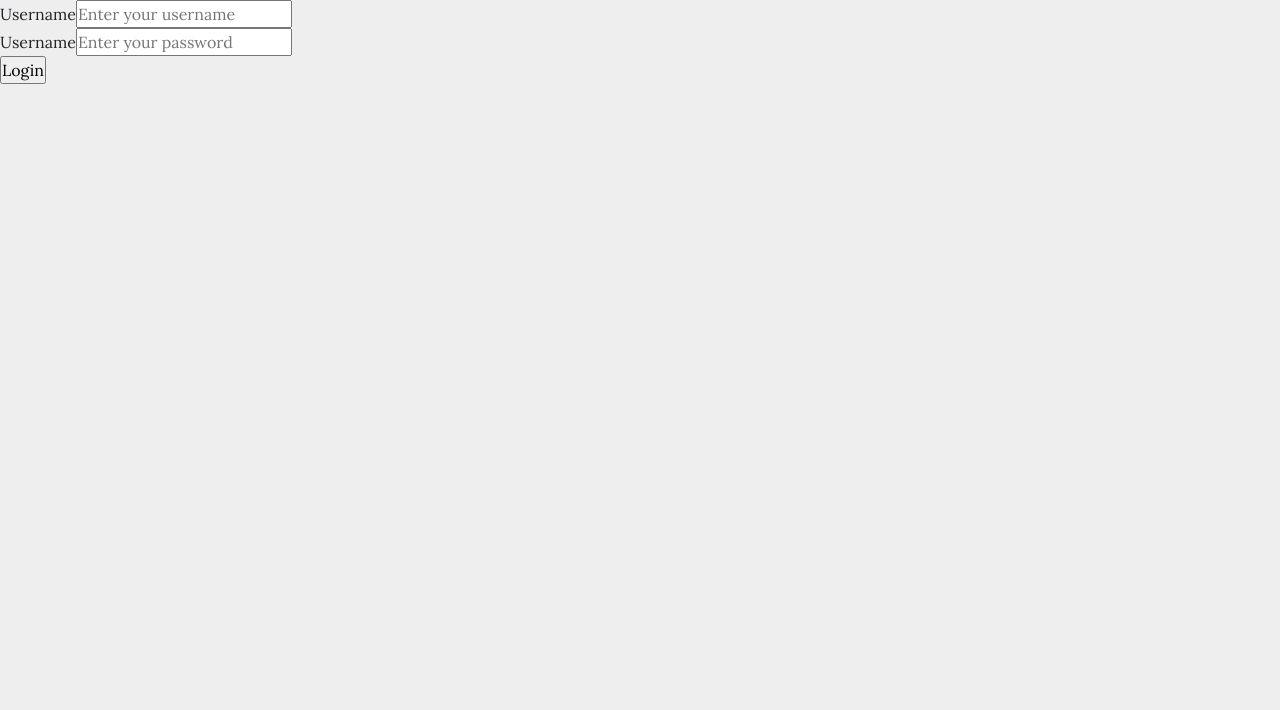
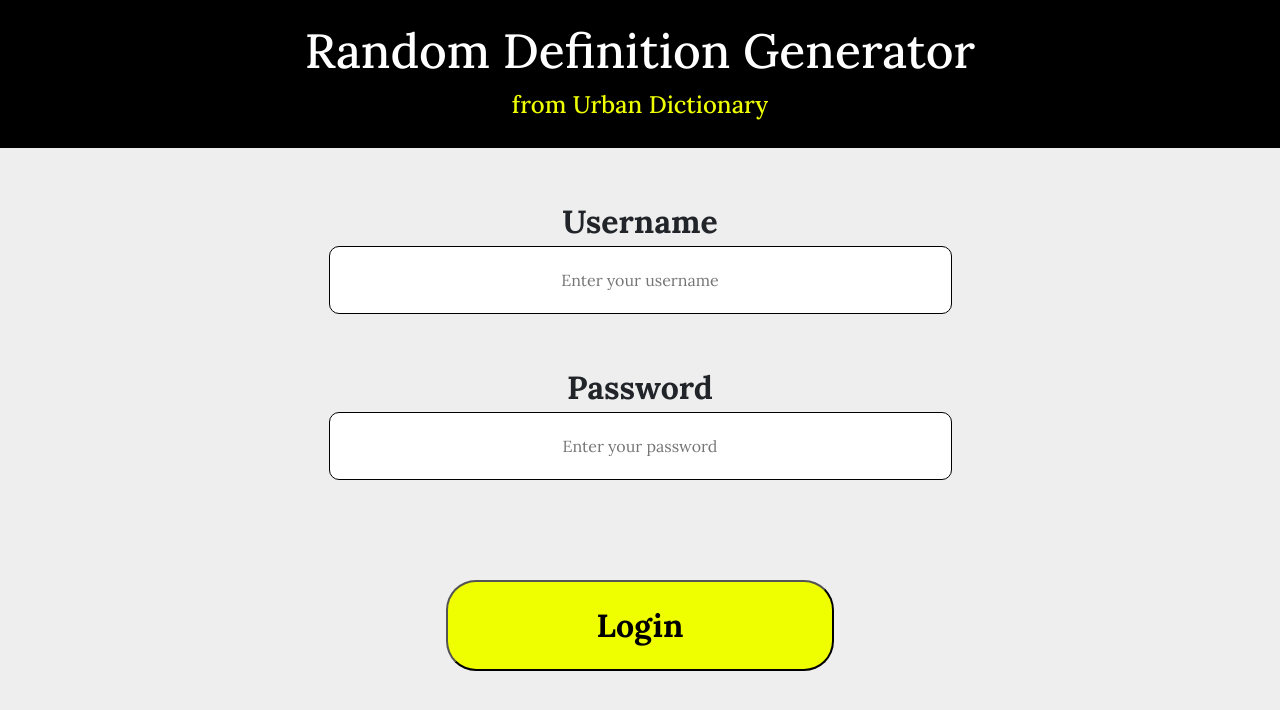
Before and after one commit to BK-sensei/-Test-UrbanDictionary-React, a React (Create React App) app: page / in a window 1280 px wide. Shown: the top 710 px of the page. Built offline with nearby package versions, Linux system fonts and the light colour scheme.

Commit message:
Home page Done

```diff
--- a/src/pages/Home.js
+++ b/src/pages/Home.js
@@ -2,6 +2,55 @@
 import { useNavigate } from "react-router-dom";
 import { useFormik } from "formik"
 import * as Yup from 'yup'
+import styled from 'styled-components'
+import Header from '../components/Header';
+
+const SubmitButton = styled.input`
+    margin-top:100px;
+    width: 388px;
+    height: 91px;
+    font-family: Lora;
+    font-style: normal;
+    font-weight: bold;
+    font-size: 32px;
+    line-height: 41px;
+    text-align: center;
+
+    background: #EFFF00;
+    border-radius: 30px;
+`
+
+const Form = styled.form`
+text-align:center;
+margin-top:50px;
+`
+
+const Center = styled.div`
+margin-top:50px;
+margin-bot:50px;
+`
+
+
+const TextBox = styled.input`
+width: 623px;
+height: 68px;
+text-align:center;
+background: #FFFFFF;
+border: 1px solid #000000;
+box-sizing: border-box;
+border-radius: 10px;
+`
+
+const Label = styled.label`
+
+font-family: Lora;
+font-style: normal;
+font-weight: bold;
+font-size: 32px;
+text-align:center;
+`
+
+
 
 const Home = () => {
     let navigate = useNavigate();
@@ -27,10 +76,14 @@
 
     return (
         <div>
-            <form onClick={formik.handleSubmit}>
+            <Header/>
+            <Form onClick={formik.handleSubmit}>
+                <Center>
                     <div>
-                    <label htmlFor="username" >Username</label>
-                    <input
+                        <Label htmlFor="username" >Username</Label>
+                    </div>
+                    <div>
+                        <TextBox
                             name="username"
                             type="text"
                             placeholder="Enter your username"
@@ -39,21 +92,25 @@
                         />
                         {formik.errors.username && <p>{formik.errors.username}</p>}
                     </div>
-
+                </Center>
+                <Center>
                     <div>
-                    <label htmlFor="password" >Username</label>
-                    <input
+                        <Label htmlFor="password" >Password</Label>
+                    </div>
+                    <div>
+                        <TextBox
                             name="password"
-                        type="text"
+                            type="password"
                             placeholder="Enter your password"
                             value={formik.values.password}
                             onChange={formik.handleChange}
                         />
                         {formik.errors.password && <p>{formik.errors.password}</p>}
                     </div>
+                </Center>
+                <SubmitButton type="submit" value="Login"></SubmitButton>
 
-                <input type="submit" value="Login" />
-            </form>
+            </Form>
         </div>
     );
 };
```
Lines whose indentation alone changed are shown as unchanged.
